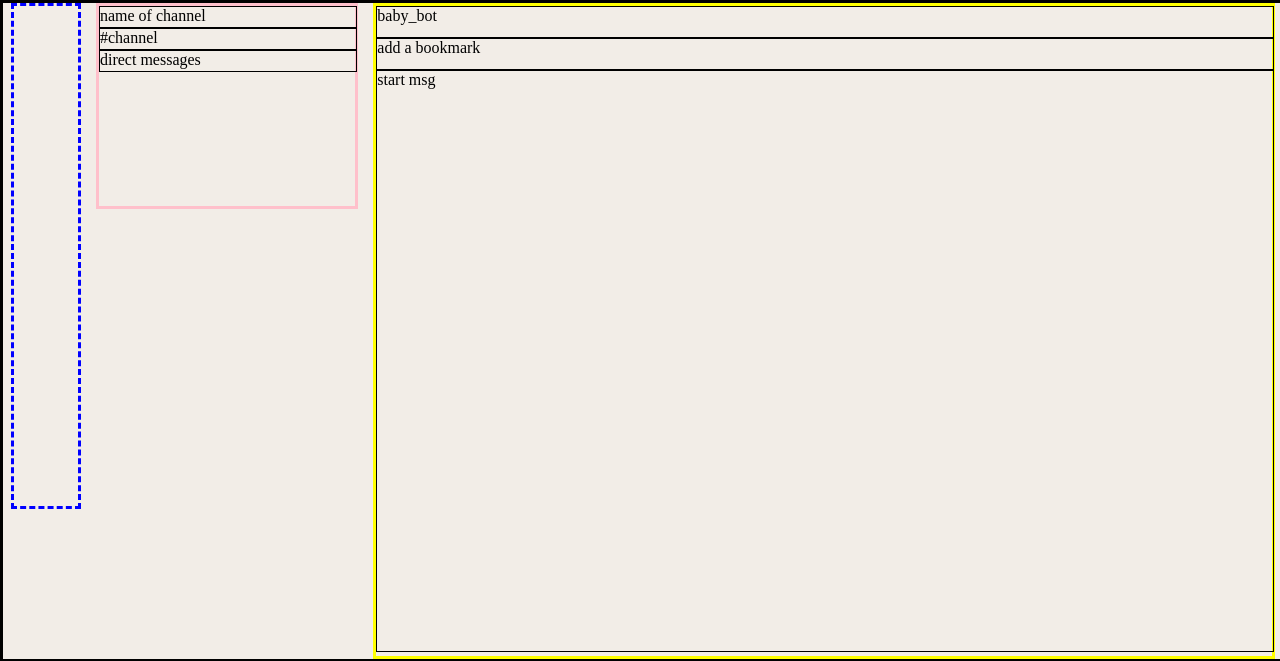
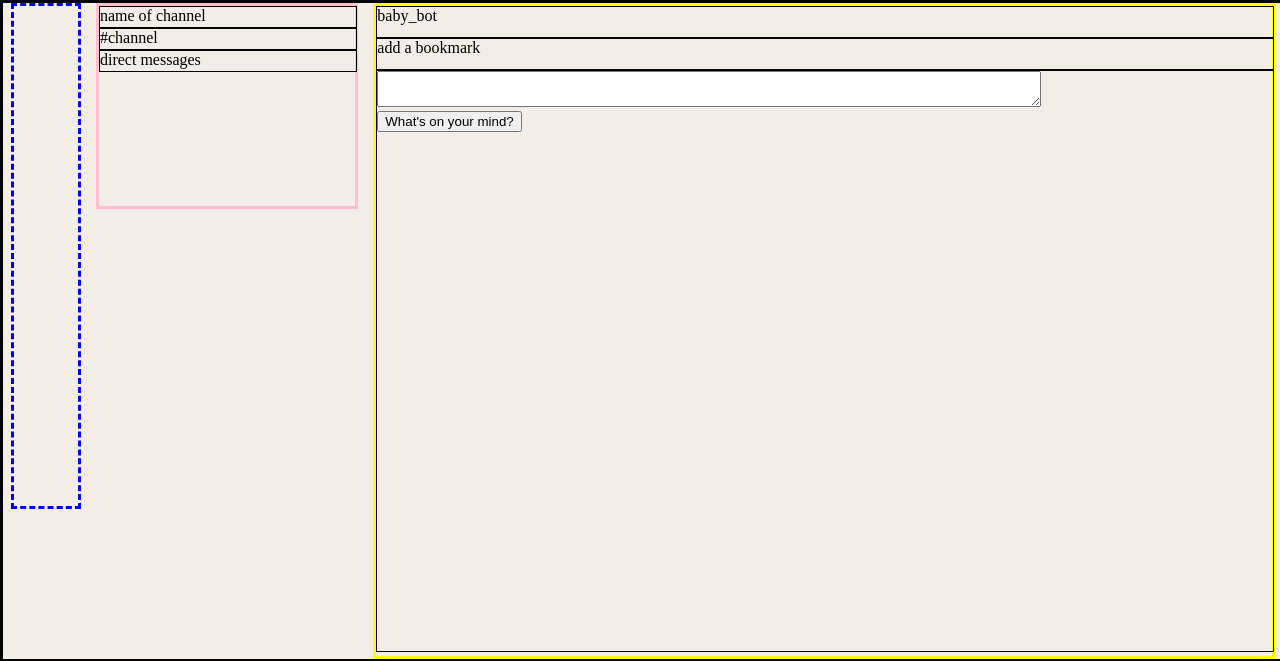
Before and after one commit to msibala/junglebook_project, a Django app: page /subchannels in a window 1280 px wide. Shown: the top 661 px of the page. Run offline with Django 3.2, Linux system fonts and the light colour scheme.

Commit message:
subchannels updates

```diff
--- a/apps/jungle_app/templates/jungle_app/subchannels.html
+++ b/apps/jungle_app/templates/jungle_app/subchannels.html
@@ -22,7 +22,15 @@
         <div id="right">
             <div id="baby_bot">baby_bot</div>
             <div id="bookmark">add a bookmark</div>
-            <div id="msg">start msg</div>
+            <div id="msg">
+                <form action="/post" method="post">
+                    {% csrf_token %}
+                    <textarea id="messagebox" name="message" row="3" cols="80"></textarea>
+                    <input type="hidden" name="id" value="request.session['u_id']">
+                    <br>
+                    <input id="msgbtn" type="submit" value="What's on your mind?">
+                </form>
+            </div>
         </div>
     </div>
 </body>
--- a/apps/jungle_app/templates/jungle_app/wall.html
+++ b/apps/jungle_app/templates/jungle_app/wall.html
@@ -27,7 +27,7 @@
                 <p><a href="/subchannels">Subchannels</a></p>
             </div>
              <div id="messages">
-                 <!-- <div id="message_one">
+                <div id="message_one">
                     <form action="/post" method="post">
                         {% csrf_token %}
                         <textarea id="messagebox" name="message" row="3" cols="80"></textarea>
@@ -35,7 +35,7 @@
                         <br>
                         <input id="msgbtn" type="submit" value="What's on your mind?">
                     </form>
-                 </div> -->
+                 </div>
                  <div id="message_one">
                     <form action="/post" method="post">
                         {% csrf_token %}
--- a/apps/jungle_app/views.py
+++ b/apps/jungle_app/views.py
@@ -51,9 +51,6 @@ def home(request):
     else:
         return render(request, 'jungle_app/login.html')
 
-
-
-
 def wall(request):
     context = {
         'posts' : Message.objects.all(),
@@ -61,7 +58,8 @@ def wall(request):
     return render(request, 'jungle_app/wall.html', context)
 
 def post(request):
-    print(request.session['u_id'])
+    if 'u_id' in request.sesion:
+        print(request.session['u_id'])
     message = Message.objects.create(message=request.POST['message'], messager=User.objects.get(id=request.session['u_id']))
     print(message.id)
     return redirect('/wall')
```
